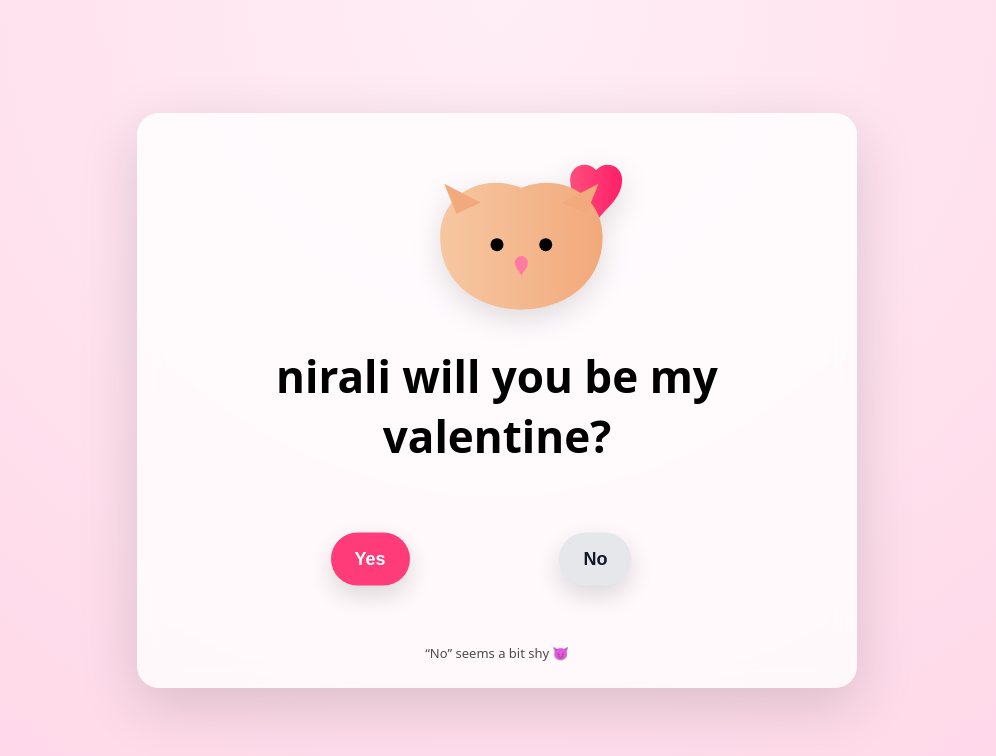
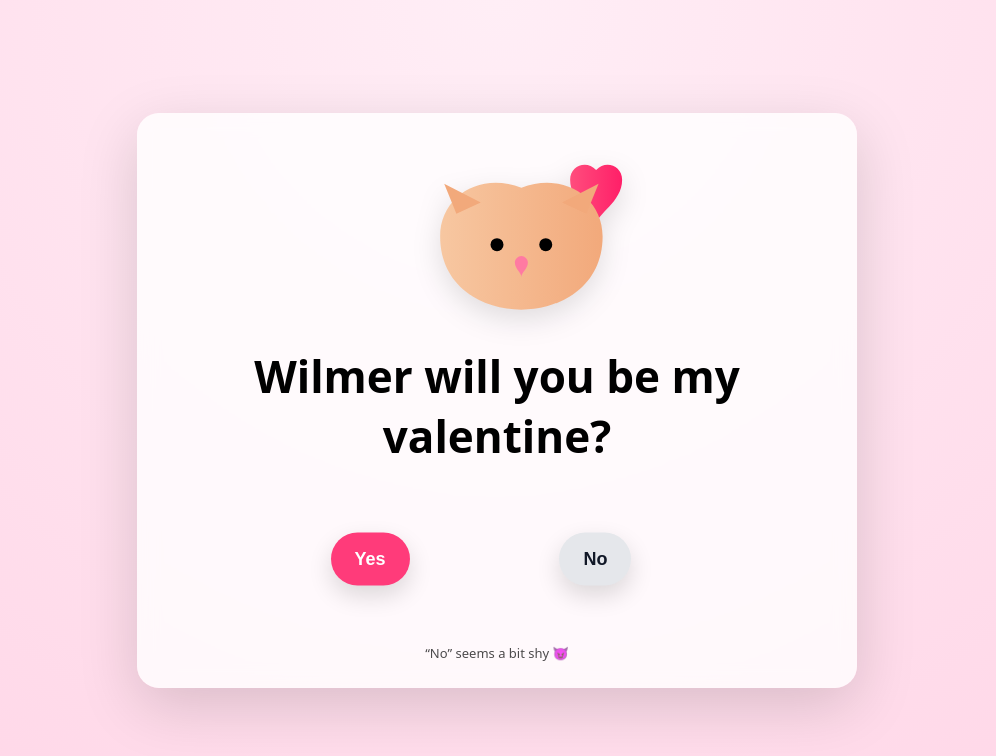
Before and after one commit to carriemello/vday, a plain HTML site: page index.html in a window 1280 px wide. Shown: the whole page, without its empty margins (143-1139 px from the left). Drawn offline with nearby package versions, Linux system fonts and the light colour scheme.

Commit message:
Update index.html

```diff
--- a/index.html
+++ b/index.html
@@ -171,7 +171,7 @@
             fill="#ff7aa2"/>
     </svg>
 
-    <h1>nirali will you be my valentine?</h1>
+    <h1>Wilmer will you be my valentine?</h1>
 
     <section class="button-zone" id="zone">
       <button id="yesBtn">Yes</button>
```
